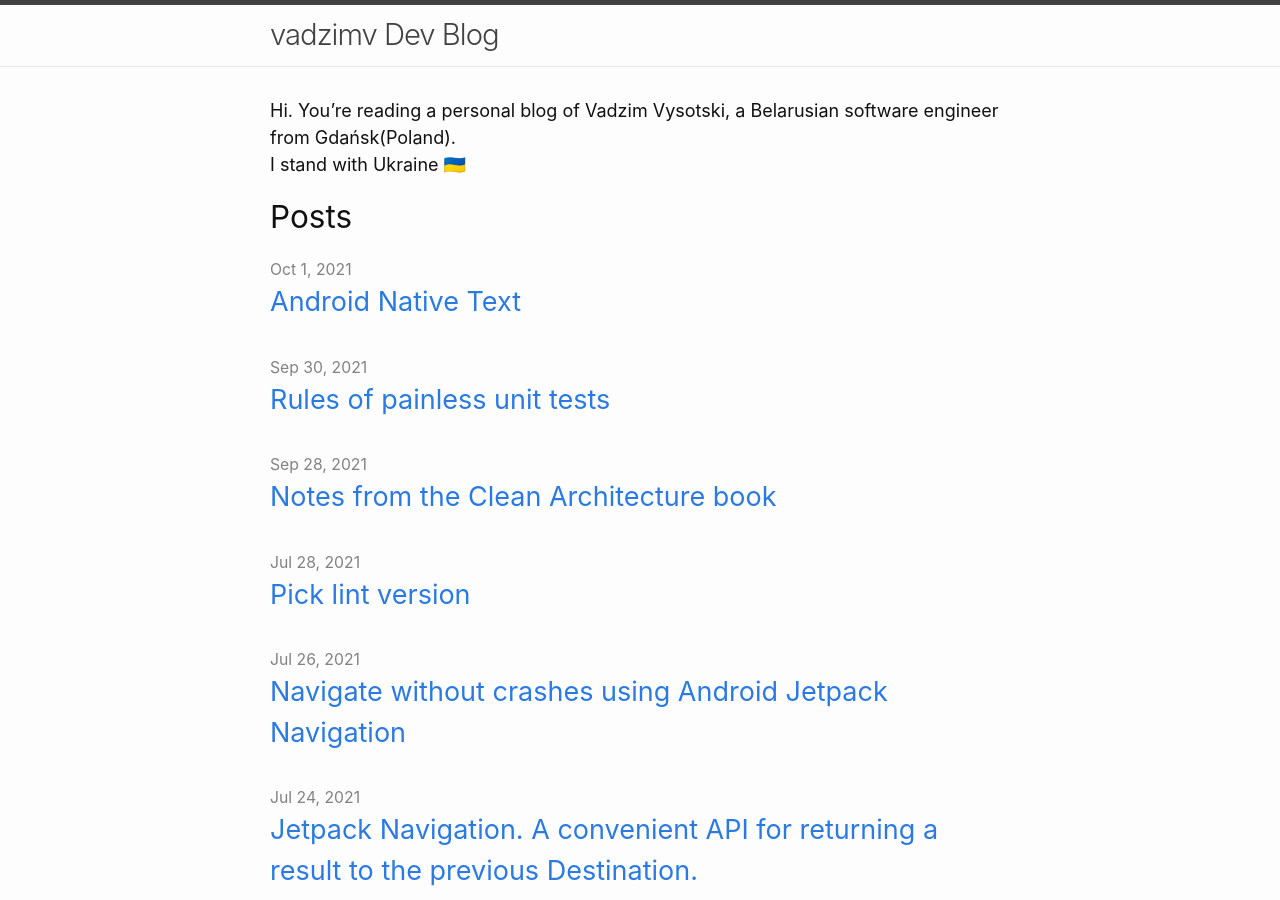
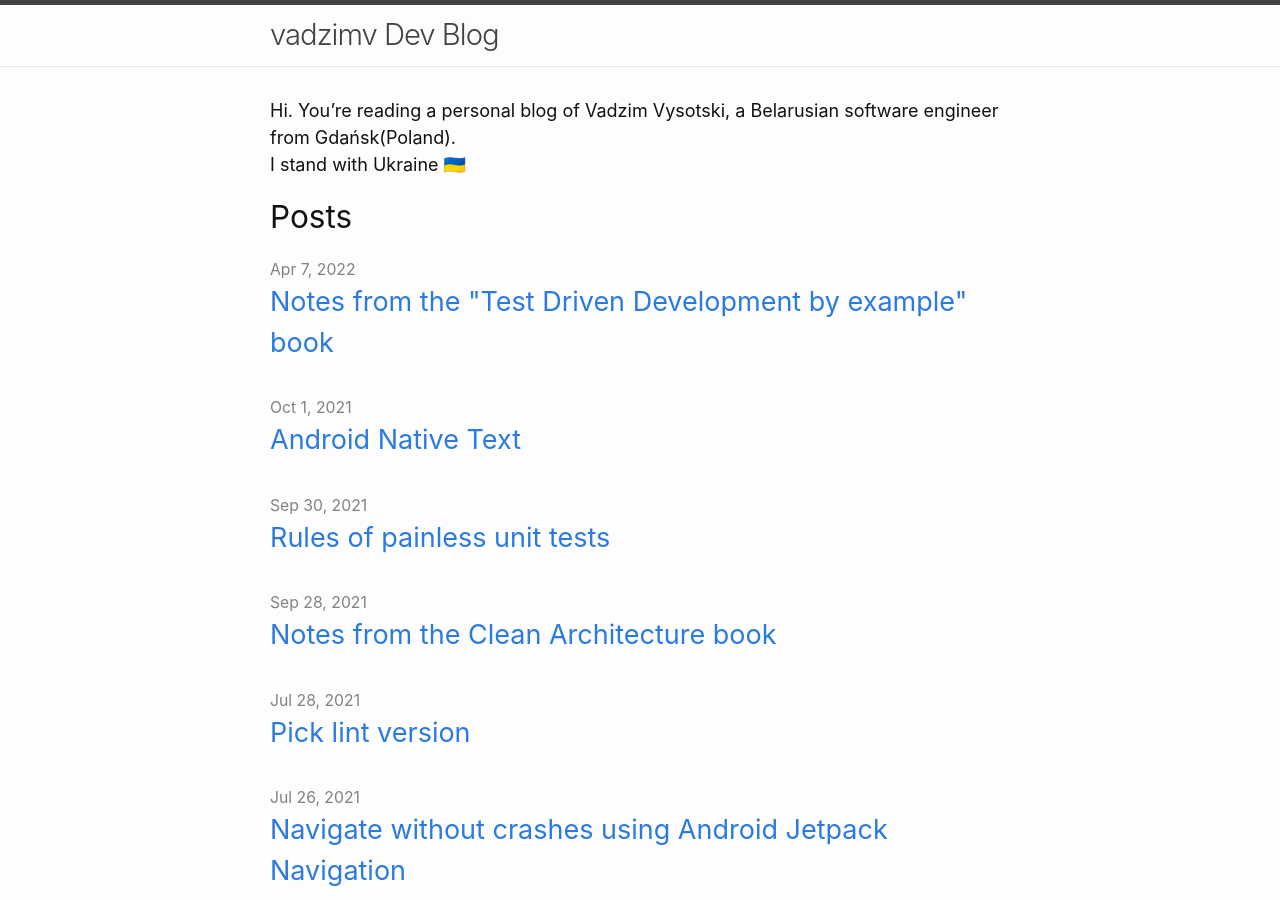
Before and after one commit to VysotskiVadim/VysotskiVadim.blog, a Jekyll site: the page built from index.md, in a window 1280 px wide and 900 px high. Built offline with Jekyll 4.4.1, drawn with Linux system fonts in a browser that asks for light colours.

Commit message:
published notes from tdd by example

```diff
--- a/_drafts/notes-from-tdd-by-example.markdown
+++ b/_posts/2022-04-07-notes-from-tdd-by-example.markdown
@@ -1,10 +1,11 @@
 ---
 layout: post
-title:  Notes from the "TDD by example book"
+title:  Notes from the "Test Driven Development by example" book
+date: 2022-04-07 12:00:00 +0200
 description: "My notes after reading the Test Driven Development: By Example book"
-image: /assets/resized/pages_768.jpg
+image: /assets/resized/tdd-by-example_768.jpg
 postImage:
-  src: pagination-2
+  src: tdd-by-example
   alt: An opened book with many pages
 ---
 
```
